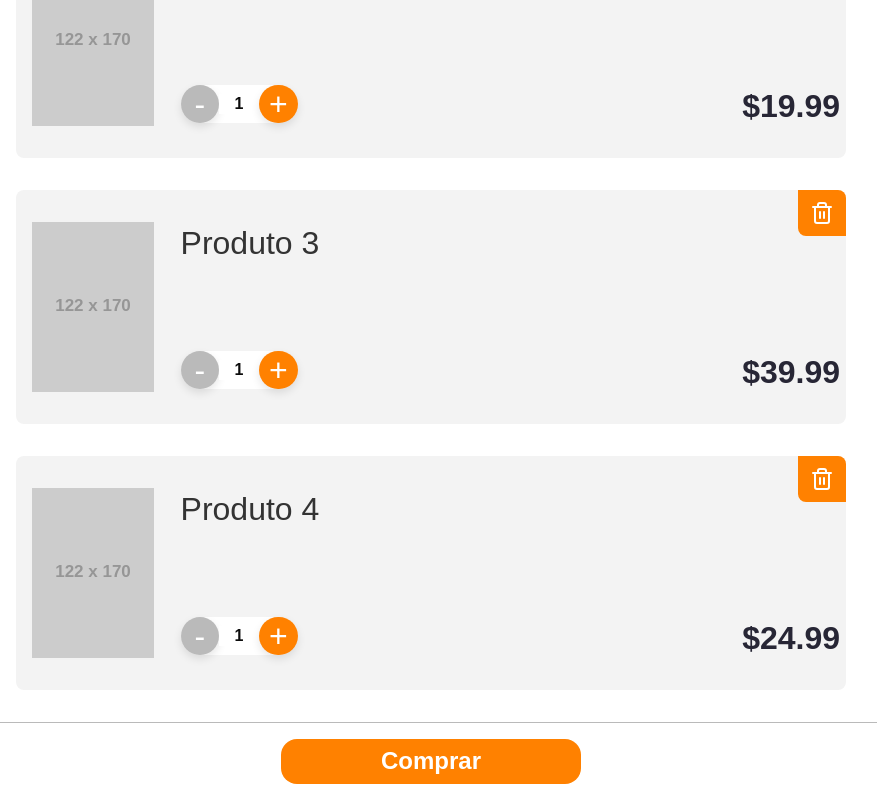
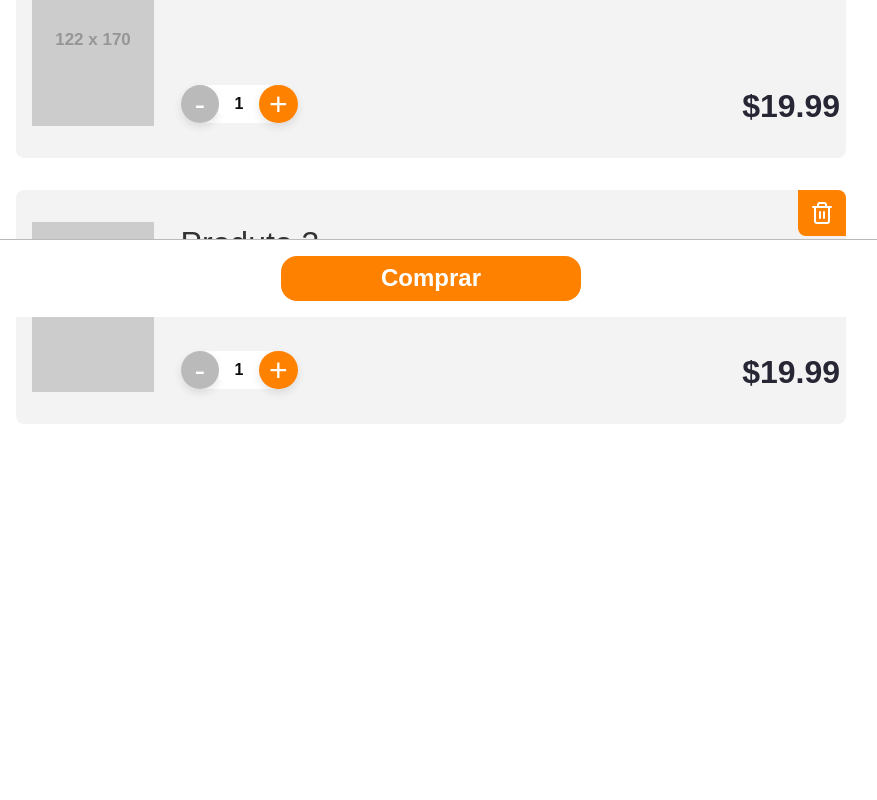
Before and after one commit to henriquepontees/desafio-02-aws-react, a React (Vite) app: page /cart in a window 1280 px wide. Shown: the part 483-1283 px from the top of the page, without its empty margins (209-1086 px from the left). After the commit the page ends 1015 px from the top, so only its background shows below. Built offline with nearby package versions, Linux system fonts and the light colour scheme.

Commit message:
refactor: using conditionally rendered components

```diff
--- a/src/App.tsx
+++ b/src/App.tsx
@@ -1,17 +1,17 @@
+// App.tsx
 import { BrowserRouter, Routes, Route } from "react-router-dom";
 import { Login } from './pages/Login';
 import { Cart } from "./pages/Cart";
-import { EmptyCart } from "./pages/EmptyCart";
 
 function App() {
-
-  return <BrowserRouter>
-    <Routes>
-      <Route path="/" element={<Login />} />
-      <Route path="/cart" element={<Cart />} />
-      <Route path="/emptycart" element={<EmptyCart />} />
+  return (
+    <BrowserRouter>
+      <Routes>
+        <Route path="/" element={<Login />} />
+        <Route path="/cart" element={<Cart />} />
       </Routes>
-  </BrowserRouter>;
+    </BrowserRouter>
+  );
 }
 
 export default App;
--- /dev/null
+++ b/src/components/CartItem.tsx
@@ -0,0 +1,41 @@
+import { FiTrash2 } from 'react-icons/fi';
+
+interface CartItemProps {
+    product: {
+        id: number;
+        image: string;
+        title: string;
+        price: number;
+    };
+    quantity: number;
+    onIncrement: () => void;
+    onDecrement: () => void;
+    onRemove: () => void;
+}
+
+export const CartItem: React.FC<CartItemProps> = ({ product, quantity, onIncrement, onDecrement, onRemove }) => {
+    return (
+        <article key={product.id} className="card">
+            <div className="trash-icon-container">
+                <FiTrash2 className="trash-icon" onClick={onRemove} />
+            </div>
+            <img src={product.image} alt={product.title} className="product-image" />
+            <div className="desktop-container">
+                <h2 className="product-title">{product.title}</h2>
+                <section className="quantity-control">
+                    <button
+                    className="decrement"
+                    onClick={onDecrement}
+                    style={{
+                        backgroundColor: quantity === 1 ? 'rgba(186, 186, 186, 1)' : 'rgba(255, 129, 0, 1)',
+                    }}>
+                -
+                    </button>
+                    <span className="quantity">{quantity}</span>
+                    <button className="increment" onClick={onIncrement}>+</button>
+                </section>
+            </div>
+            <p className="product-price">${product.price.toFixed(2)}</p>
+        </article>
+    );
+};
--- /dev/null
+++ b/src/components/EmptyCart.tsx
@@ -0,0 +1,18 @@
+import cartImage from '../assets/cart.svg';
+
+export const EmptyCart = () => {
+    return (
+        <div className="cart-container">
+            <header>
+                <h1>Meu Carrinho</h1>
+            </header>
+            <main>
+                <section className="empty-cart-container">
+                    <img src={cartImage} alt="Carrinho Vazio" className="empty-cart-image" />
+                    <p className="empty-cart">Carrinho vazio :(</p>
+                    <p className="add-itens">Adicione alguns itens no seu carrinho!</p>
+                </section>
+            </main>
+        </div>
+    );
+};
--- a/src/pages/Cart.tsx
+++ b/src/pages/Cart.tsx
@@ -1,8 +1,11 @@
-import '../styles/Cart.css';
 import { useState } from 'react';
-import { FiTrash2 } from 'react-icons/fi';
+import { CartItem } from '../components/CartItem';
+import { EmptyCart } from '../components/EmptyCart';
+import '../styles/Cart.css'
+import { ToastContainer, toast } from 'react-toastify';
+import 'react-toastify/dist/ReactToastify.css';
 
-const products = [
+const initialProducts = [
 {
     id: 1,
     image: 'https://via.placeholder.com/122x170',
@@ -19,33 +22,50 @@ const products = [
     id: 3,
     image: 'https://via.placeholder.com/122x170',
     title: 'Produto 3',
-    price: 39.99,
+    price: 19.99,
 },
-  {
-    id: 4,
-    image: 'https://via.placeholder.com/122x170',
-    title: 'Produto 4',
-    price: 24.99,
-  },
+
 ];
 
 export const Cart = () => {
-
+    const [products, setProducts] = useState(initialProducts);
     const [quantities, setQuantities] = useState(Array(products.length).fill(1));
 
-  const handleIncrement = (index:number) => {
+    const handleIncrement = (index: number) => {
         const newQuantities = [...quantities];
         newQuantities[index]++;
         setQuantities(newQuantities);
     };
 
-  const handleDecrement = (index:number) => {
+    const handleDecrement = (index: number) => {
         const newQuantities = [...quantities];
             if (newQuantities[index] > 1) {
                 newQuantities[index]--;
                 setQuantities(newQuantities);
             }
     };
+
+    const handleRemove = (id: number) => {
+        const updatedProducts = products.filter(product => product.id !== id);
+        setProducts(updatedProducts);
+
+        const updatedQuantities = quantities.filter((quantity, index) => products[index].id !== id);
+        setQuantities(updatedQuantities);
+
+        toast.success('Produto removido com sucesso!', {
+            position: "top-right",
+            autoClose: 3000,
+            hideProgressBar: false,
+            closeOnClick: true,
+            pauseOnHover: true,
+            draggable: true,
+            progress: undefined,
+        });
+    };
+
+    if (products.length === 0) {
+    return <EmptyCart />;
+    }
 
     return (
         <div className="cart-container">
@@ -54,29 +74,20 @@ export const Cart = () => {
             </header>
             <main>
             {products.map((product, index) => (
-          <article key={product.id} className="card">
-            <div className="trash-icon-container">
-              <FiTrash2 className="trash-icon" />
-            </div>
-            <img src={product.image} alt={product.title} className="product-image" />
-            <div className="desktop-container">
-            <h2 className="product-title">{product.title}</h2>
-            <section className="quantity-control">
-              <button className="decrement" onClick={() => handleDecrement(index)}
-                style={{backgroundColor: quantities[index] === 1 ? 'rgba(186, 186, 186, 1)' : 'rgba(255, 129, 0, 1)'}}>
-                -
-              </button>
-              <span className="quantity">{quantities[index]}</span>
-              <button className="increment" onClick={() => handleIncrement(index)}>+</button>
-            </section>
-            </div>
-            <p className="product-price">${product.price.toFixed(2)}</p>
-          </article>
+                <CartItem
+                key={product.id}
+                product={product}
+                quantity={quantities[index]}
+                onIncrement={() => handleIncrement(index)}
+                onDecrement={() => handleDecrement(index)}
+                onRemove={() => handleRemove(product.id)}
+                />
                 ))}
             </main>
             <footer className="footer">
                 <button className="buy-button">Comprar</button>
             </footer>
+            <ToastContainer />
         </div>
     );
 };
--- a/src/pages/EmptyCart.tsx
+++ /dev/null
@@ -1,24 +0,0 @@
-import '../styles/Cart.css';
-import cartImage from '../assets/cart.svg';
-
-export const EmptyCart = () => {
-
-return (
-    <div className="cart-container">
-        <header>
-            <h1>Meu Carrinho</h1>
-        </header>
-        <main>
-            <section className="empty-cart-container">
-                <img src={cartImage} alt="Carrinho Vazio" className="empty-cart-image" />
-                <p className="empty-cart">
-                Carrinho vazio :(
-                </p>
-                <p className="add-itens">
-                    Adicione alguns itens no seu carrinho!
-                </p>
-            </section>
-        </main>
-    </div>
-);
-};
--- a/src/styles/Cart.css
+++ b/src/styles/Cart.css
@@ -16,6 +16,7 @@ h1 {
 
 .cart-container {
     max-width: 100%;
+    padding-bottom: 76px;
 }
 
 .card {
@@ -32,6 +33,7 @@ h1 {
     width: 359px;
     padding-bottom: 16px;
     position: relative;
+
 }
 
 .product-image {
@@ -102,6 +104,11 @@ h1 {
     width: 375px;
     height: 77px;
     border-top: 1px solid rgba(186, 186, 186, 1);
+    position: fixed;
+    bottom: 0;
+    left: 0;
+    right: 0;
+    background-color: white;
 }
 
 .buy-button {
@@ -171,6 +178,7 @@ h1 {
     font-weight: 600;
     margin: 0px;
 }
+
 
 @media (min-width: 768px) {
 
```
Lines whose indentation alone changed are shown as unchanged.
